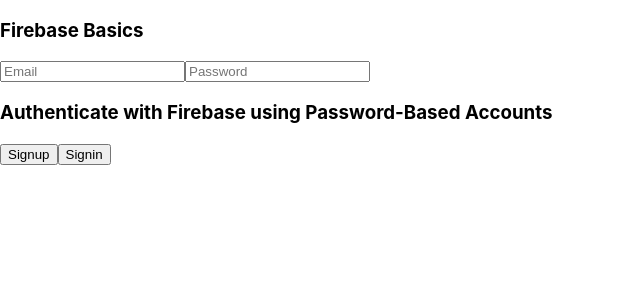
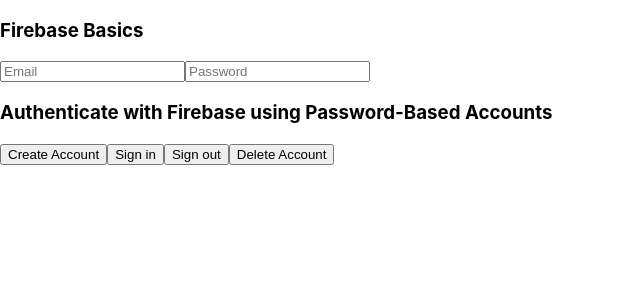
Before and after one commit to sahanperera00/Firebase-Course, a React (Create React App) app in the folder frontend/: page / in a window 1280 px wide. Shown: the top 300 px of the page, without its empty margins (0-640 px from the left). Built offline with nearby package versions, Linux system fonts and the light colour scheme.

Commit message:
implemented methods

```diff
--- a/frontend/package.json
+++ b/frontend/package.json
@@ -6,6 +6,7 @@
     "@testing-library/jest-dom": "^5.16.5",
     "@testing-library/react": "^13.4.0",
     "@testing-library/user-event": "^13.5.0",
+    "firebase": "^9.14.0",
     "react": "^18.2.0",
     "react-dom": "^18.2.0",
     "react-scripts": "5.0.1",
--- a/frontend/src/App.js
+++ b/frontend/src/App.js
@@ -5,13 +5,15 @@
   getAuth,
   createUserWithEmailAndPassword,
   signInWithEmailAndPassword,
+  signOut,
+  deleteUser,
   signInWithPopup,
   GoogleAuthProvider,
 } from "firebase/auth";
 import { collection, addDoc } from "firebase/firestore";
 
 function App() {
-  let auth = getAuth();
+  const auth = getAuth();
   let googleProvider = new GoogleAuthProvider();
   const [data, setData] = useState({});
 
@@ -23,20 +25,52 @@
   const handleSignup = () => {
     createUserWithEmailAndPassword(auth, data.email, data.password)
       .then((response) => {
-        console.log(response.user);
+        handleSignout();
+        alert("Signup Successfull");
       })
       .catch((error) => {
-        alert(error);
+        alert(error.message);
       });
   };
 
   const handleSignin = () => {
-    signInWithEmailAndPassword(auth, data.email, data.password)
-      .then((response) => {
-        alert(response.user.email);
+    let user = auth.currentUser;
+    if (user == null) {
+      signInWithEmailAndPassword(auth, data.email, data.password)
+        .then(() => {
+          alert("Signin Successfull");
+        })
+        .catch((error) => {
+          alert("Signin Unsuccessfull");
+        });
+    } else {
+      alert("Already Signed in");
+    }
+  };
+
+  const handleSignout = () => {
+    let user = auth.currentUser;
+    if (user != null) {
+      signOut(auth)
+        .then(() => {
+          alert("Signout Successfull");
+        })
+        .catch((error) => {
+          alert("Signout Unsuccessfull");
+        });
+    } else {
+      alert("Already Signed Out");
+    }
+  };
+
+  const handleUserAccountDelete = () => {
+    let user = auth.currentUser;
+    deleteUser(user)
+      .then(() => {
+        alert("User Account Deleted");
       })
       .catch((error) => {
-        alert(error);
+        alert(error.message);
       });
   };
 
@@ -55,8 +89,10 @@
       />
       <br />
       <h3>Authenticate with Firebase using Password-Based Accounts</h3>
-      <button onClick={handleSignup}>Signup</button>
-      <button onClick={handleSignin}>Signin</button>
+      <button onClick={handleSignup}>Create Account</button>
+      <button onClick={handleSignin}>Sign in</button>
+      <button onClick={handleSignout}>Sign out</button>
+      <button onClick={handleUserAccountDelete}>Delete Account</button>
     </div>
   );
 }
```
Also changed, not shown: 1 other file (tests, documents, lock files or other folders).
